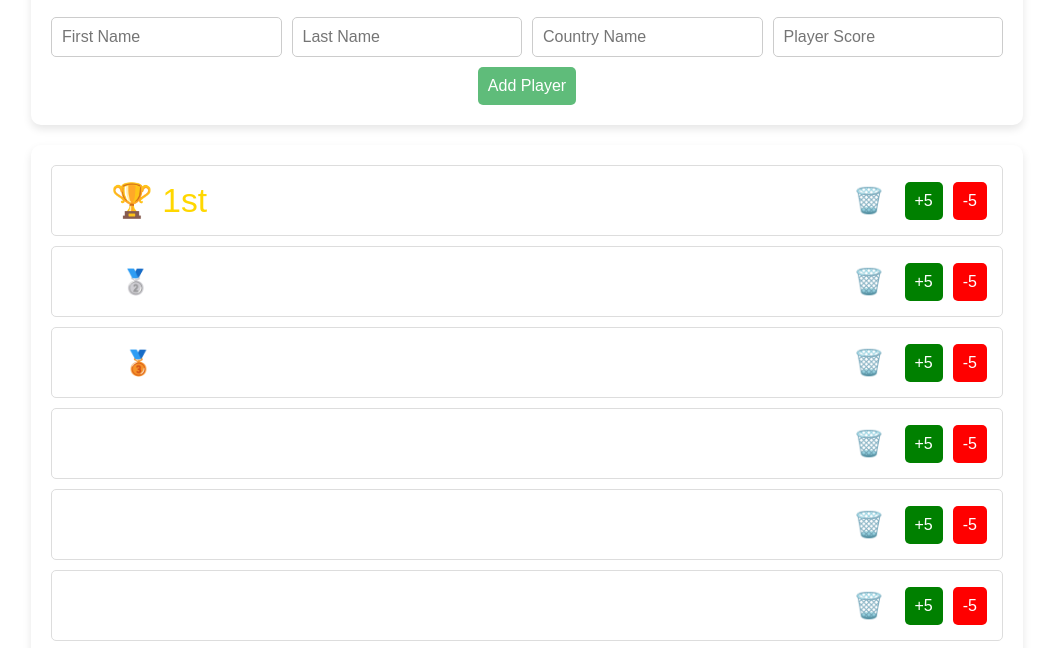
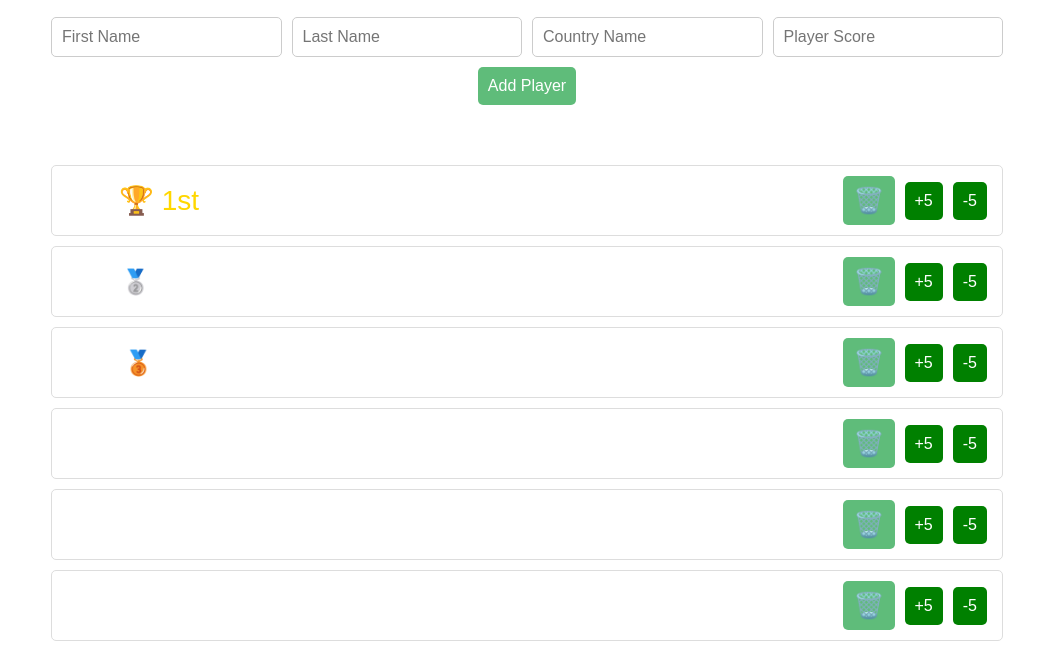
Before and after one commit to sarithateela/leader-board, a plain HTML site: page index.html in a window 1280 px wide. Shown: the part 101-749 px from the top of the page, without its empty margins (113-1166 px from the left). Drawn offline with Linux system fonts and the light colour scheme.

Commit message:
Update style.css

```diff
--- a/style.css
+++ b/style.css
@@ -28,10 +28,10 @@ h1 {
 .section1, .section2 {
     max-width: 80%;
     margin: 0 auto;
-    background: transparent;
+
     padding: 20px;
     border-radius: 10px;
-    box-shadow: 0 4px 8px rgba(0, 0, 0, 0.1);
+
     margin-bottom: 20px;
 }
 
@@ -58,7 +58,7 @@ button {
     color: white;
     border: none;
     cursor: pointer;
-    transition: background-color 0.3s ease;
+
 }
 
 button:hover {
@@ -70,19 +70,19 @@ button:hover {
     display: flex;
     align-items: center;
     justify-content: space-between;
-    background: transparent;
+
     color: white;
     padding: 10px;
     margin-bottom: 10px;
     border: 1px solid #ddd;
     box-shadow: #423f3f;
     border-radius: 5px;
-    transition: background 0.3s ease, transform 0.3s ease;
+
 }
 
 .button_group:hover {
     background: #efaaf8;
-    transform: scale(1.05);
+
 }
 
 .button_group span {
@@ -97,7 +97,7 @@ button:hover {
 }
 
 .button_group .del {
-    background-color: transparent;
+
     font-size: 25px;
     color: white;
 }
@@ -108,7 +108,7 @@ button:hover {
 }
 
 .button_group .but2 {
-    background-color: red;
+    background-color: green;
     color: white;
 }
 
@@ -139,7 +139,7 @@ button:hover {
 
 .button_group:first-child .rank {
     font-size: 28px;
-    transform: scale(1.2);
+
     color: gold;
 }
 
```
